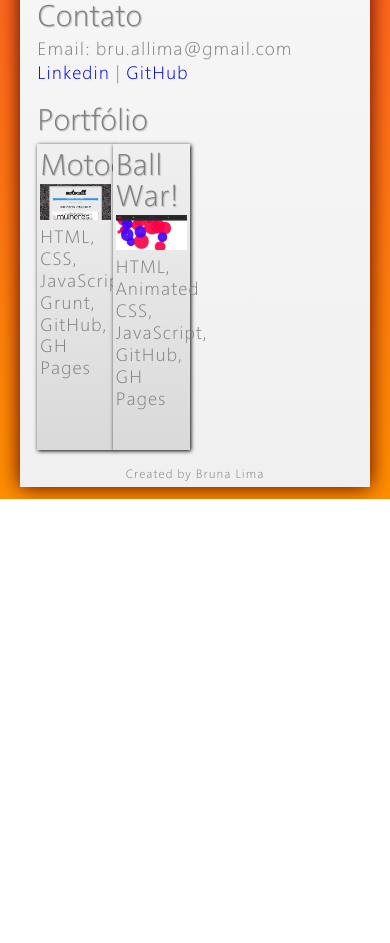
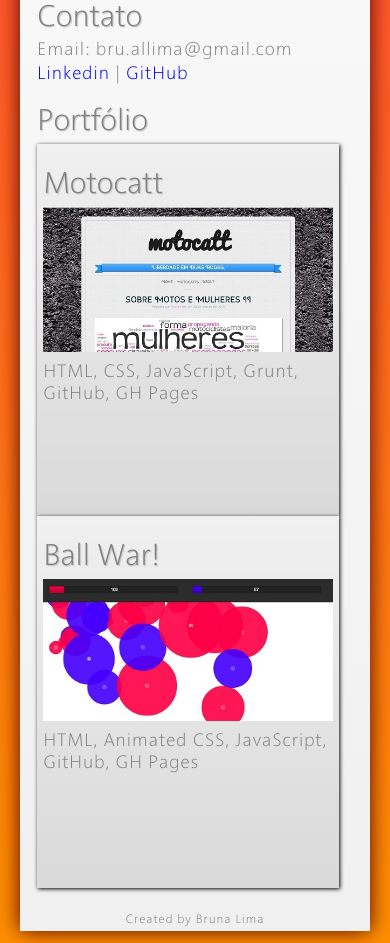
Before and after one commit to brulima/brulima.github.io, a plain HTML site: page index.html in a window 390 px wide. Shown: the part 798-1741 px from the top of the page. Before the commit the page ends 1297 px from the top, so only its background shows below. Drawn offline with Linux system fonts and the light colour scheme.

Commit message:
ball war

```diff
--- a/css/style.css
+++ b/css/style.css
@@ -115,7 +115,7 @@ p {
 	background-image: linear-gradient(to bottom, rgba(0, 0, 0, 0.06), rgba(0, 0, 0, 0.15));
 	transition: background-color 0.3s linear;
 	margin:0;
-	height: 100%;
+	min-height: 300px;
 
 }
 .portfolio-content {
@@ -123,7 +123,7 @@ p {
 }
 .portfolio-content a {
 	width: 25%;
-	height: 300px;
+	min-height: 300px;
 	float: left;
 }
 #content .portfolio section:hover {
@@ -142,9 +142,12 @@ footer p {
 	text-align: center;
 }
 @media (max-width: 1180px) {
+	#content .portfolio a {
+		width: 50%;
+		min-height: 360px;
+	}
 	#content .portfolio section {
-		width: 35%;
-		padding: 4%;
+		min-height: 360px;
 	}
 	article h2{
 		font-size: 1.1em;
@@ -157,9 +160,8 @@ footer p {
 	}
 }
 @media (max-width: 720px) {
-	#content .portfolio section {
-		width: 90%;
-		padding: 4%;
+	#content .portfolio a {
+		width: 100%;
 	}
 	header h1 {
 		font-size: 2em;
@@ -189,10 +191,6 @@ footer p {
 	article {
 		padding-left: 3%
 	}
-	#content 	.portfolio section {
-		width: 94%;
-		padding: 4%;
-	}
 }
 @media (max-width: 400px) {
 	header h1 {
```
